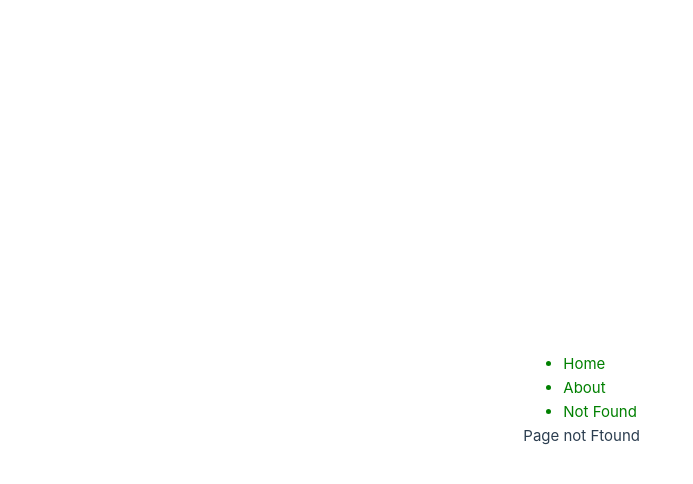
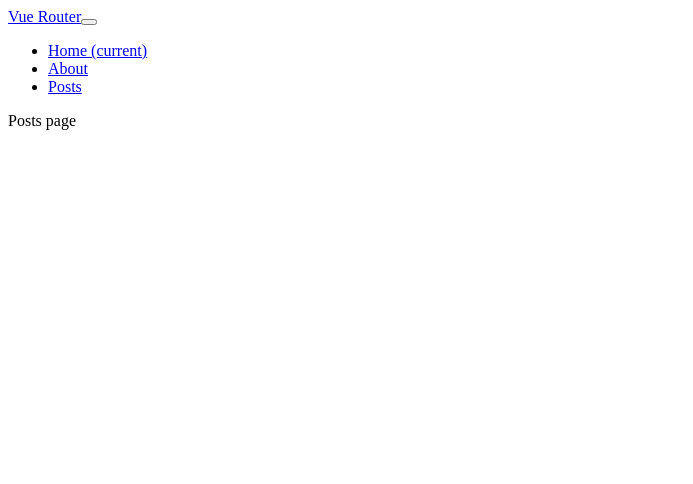
Before and after one commit to VarduhiGalstyan/vue3-composition, a Vue app: page /#/posts in a window 1280 px wide. Before the commit this address had no page. Shown: the top 484 px of the page, without its empty margins (0-693 px from the left). Built offline with nearby package versions, Linux system fonts and the light colour scheme; no server answers.

Commit message:
54. Create Bootstrap Navigation and fetch posts Data in the Composition API - Vue 3

```diff
--- a/src/App.vue
+++ b/src/App.vue
@@ -1,39 +1,32 @@
 <template>
-<div>
-  <ul>
-    <!-- <li><a href="#/">Home</a></li>
-    <li><a href="#/about">About</a></li>
-    <li><a href="#/adsd">Broken Link</a></li> -->
-    <li><router-view to="/">Home</router-view></li>
-    <li><router-view to="/about">About</router-view></li>
-    <li><router-view to="/adsd"> Not Found</router-view></li>
-  </ul>
-  <div>
-    <!-- <component :is="currentView"></component> -->
-     <router-view></router-view>
+  <HeaderComponent></HeaderComponent>
+  <div class="row">
+    <div class="col-md-12">
+      <router-view></router-view>
+    </div>
   </div>
-</div>
 </template>
 <script setup>
-import { computed, ref } from 'vue';
-import About from './Pages/About.vue';
-import Home from './Pages/Home.vue';
-import NotFound from './Pages/NotFound.vue';
+import HeaderComponent from './components/HeaderComponent.vue';
+// import { computed, ref } from 'vue';
+// import About from './Pages/About.vue';
+// import Home from './Pages/Home.vue';
+// import NotFound from './Pages/NotFound.vue';
 
-const routes = {
-  '/': Home,
-  '/about': About,
-};
+// const routes = {
+//   '/': Home,
+//   '/about': About,
+// };
 
-const currentPath = ref(window.location.hash);
+// const currentPath = ref(window.location.hash);
 
-window.addEventListener('hashchange', () => {
-  currentPath.value = window.location.hash;
-});
+// window.addEventListener('hashchange', () => {
+//   currentPath.value = window.location.hash;
+// });
 
-const currentView = computed(() => {
-  return routes[currentPath.value.slice(1) || '/'] || NotFound
-})
+// const currentView = computed(() => {
+//   return routes[currentPath.value.slice(1) || '/'] || NotFound
+// })
 </script>
 
 <style scoped>
--- /dev/null
+++ b/src/Pages/Posts.vue
@@ -0,0 +1,37 @@
+<template>
+    <div>  Posts page </div>
+
+    <table class="table table-striped" v-if="posts.length">
+        <thead>
+            <tr>
+                <th>Id</th>
+                <th>Title</th>
+                <th>Body</th>
+            </tr>
+        </thead>
+        <tbody>
+            <tr v-for = "post in posts" :key="post.id">
+                <td>{{ post.id }}</td>
+                <td>{{ post.title }}</td>
+                <td>{{ post.body }}</td>
+            </tr>
+        </tbody>
+    </table>
+</template>
+
+<script setup>
+import { onMounted, ref } from 'vue';
+
+const posts = ref([]);
+
+onMounted(() => {
+    fetchPosts();
+});
+
+
+const fetchPosts =  async() => {
+    const response = await fetch(`https://jsonplaceholder.typicode.com/posts`);
+    posts.value = await response.json();
+}
+
+</script>
--- /dev/null
+++ b/src/components/HeaderComponent.vue
@@ -0,0 +1,22 @@
+<template>
+    <nav class="navbar navbar-expand-lg navbar-light bg-light">
+  <a class="navbar-brand" href="#">Vue Router</a>
+  <button class="navbar-toggler" type="button" data-toggle="collapse" data-target="#navbarNav" aria-controls="navbarNav" aria-expanded="false" aria-label="Toggle navigation">
+    <span class="navbar-toggler-icon"></span>
+  </button>
+  <div class="collapse navbar-collapse" id="navbarNav">
+    <ul class="navbar-nav">
+      <li class="nav-item active">
+        <router-link class="nav-link" to="/">Home <span class="sr-only">(current)</span></router-link>
+      </li>
+      <li class="nav-item">
+        <router-link class="nav-link" to="/about">About</router-link>
+      </li>
+      <li class="nav-item">
+        <router-link class="nav-link" to="/posts">Posts</router-link>
+
+      </li>
+    </ul>
+  </div>
+</nav>
+</template>
--- a/src/main.js
+++ b/src/main.js
@@ -1,8 +1,7 @@
-import './assets/main.css'
-
 import {createApp} from 'vue'
 import App from './App.vue'
 import About from './Pages/About.vue';
+import Posts from './Pages/Posts.vue';
 import Home from './Pages/Home.vue';
 import NotFound from './Pages/NotFound.vue';
 import {createRouter, createWebHashHistory} from 'vue-router';
@@ -10,6 +9,7 @@ import {createRouter, createWebHashHistory} from 'vue-router';
 const routes = [
    {path: '/', component: Home},
    {path: '/about', component: About},
+   {path: '/posts', component: Posts},
    {path: '/:pathMatch(.*)', component: NotFound}
 ];
 
```
